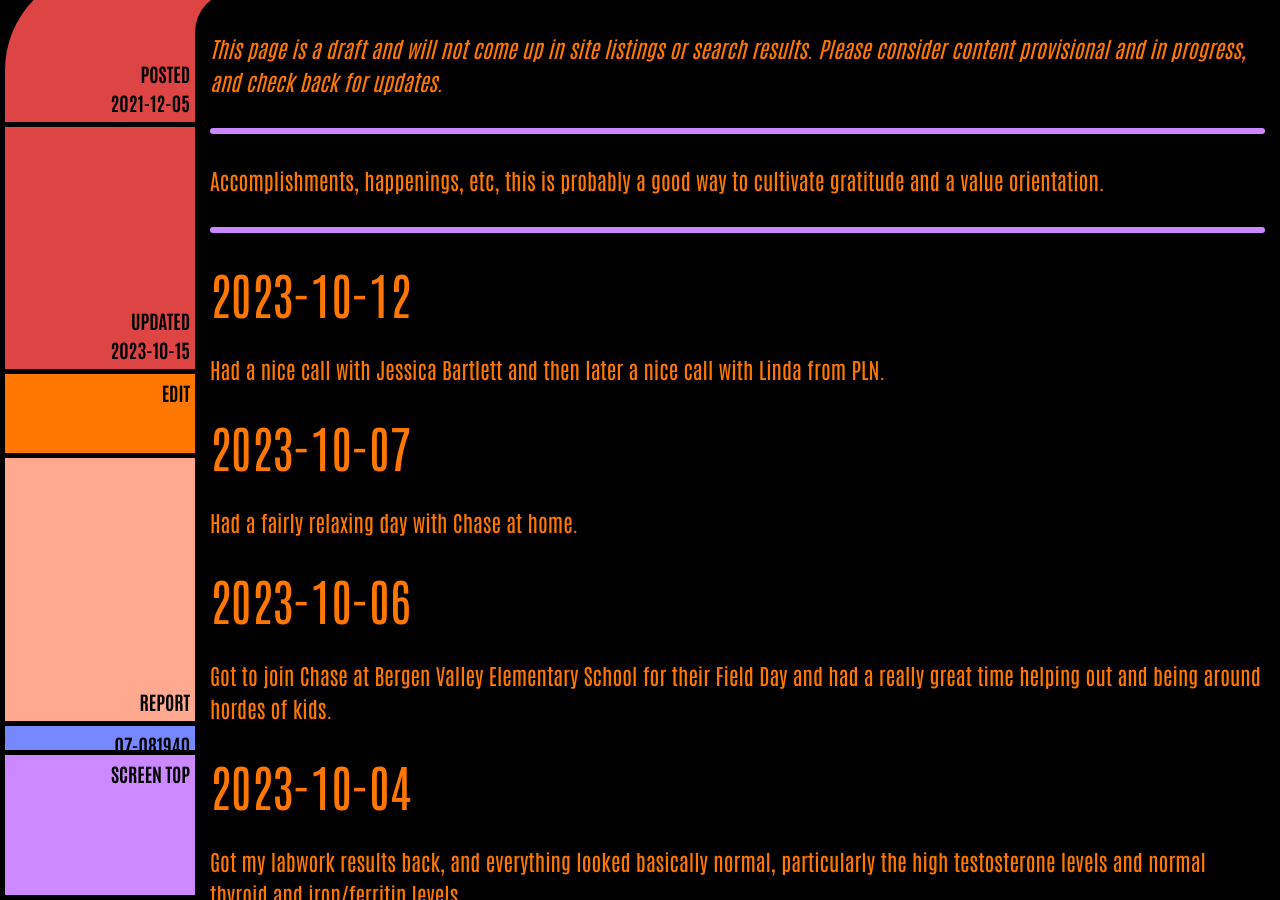
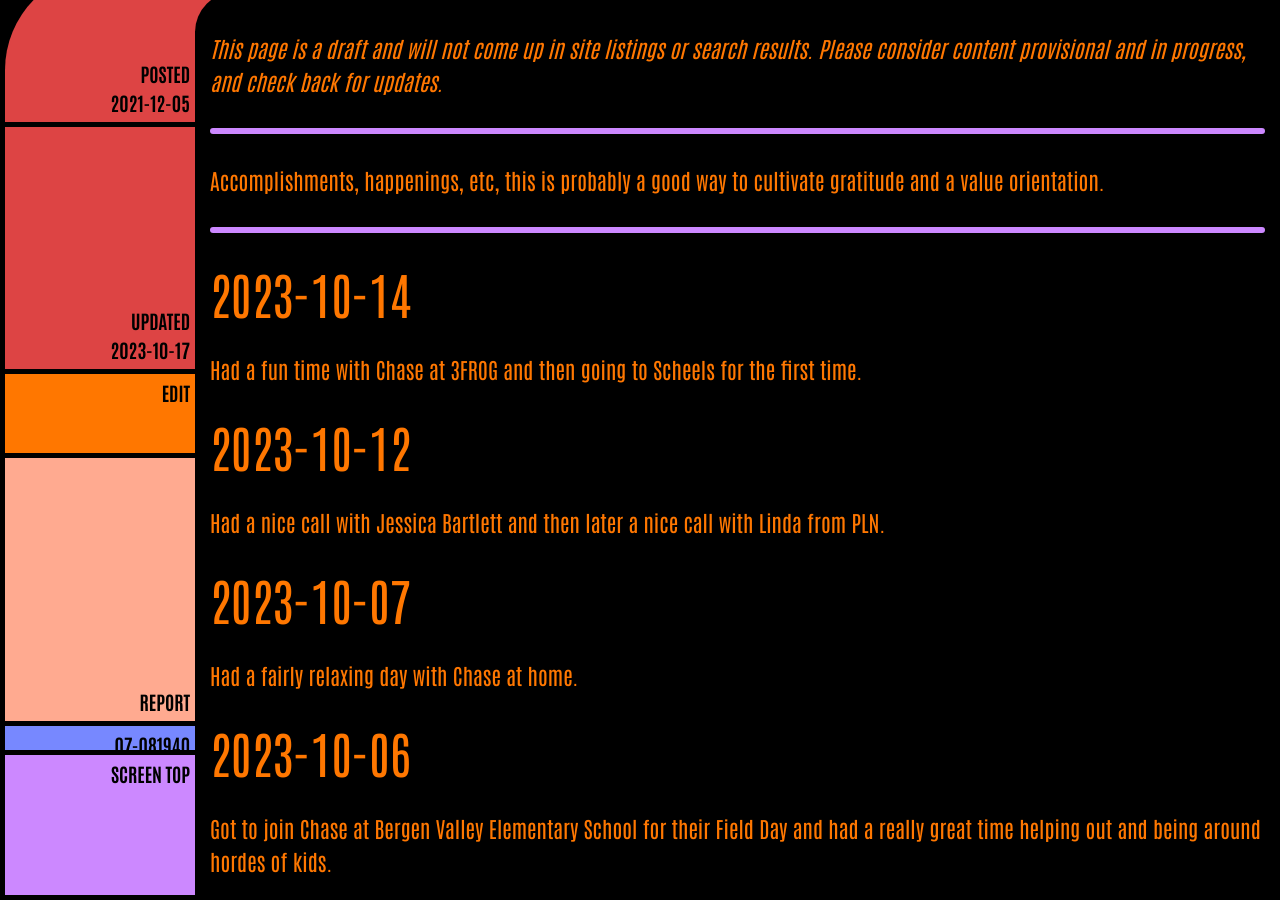
Before and after one commit to ArthurZey/arthurzey.github.io, a Jekyll site: the page built from _pages/one-good-thing.md, in a window 1280 px wide and 900 px high, scrolled down 333 px. Built offline with Jekyll 4.4.1, drawn with Linux system fonts in a browser that asks for light colours.

Commit message:
added 2023-10-14

```diff
--- a/_pages/one-good-thing.md
+++ b/_pages/one-good-thing.md
@@ -2,12 +2,15 @@
 title: One Good Thing
 description: "Accomplishments, happenings, etc, this is probably a good way to cultivate gratitude and a value orientation."
 date: "2021-12-05"
-last_modified_at: "2023-10-15T16:14:06+00:00"
+last_modified_at: "2023-10-17T12:23:45+00:00"
 tags:
   - happenings
   - draft
 sitemap: false
 ---
+
+## 2023-10-14
+Had a fun time with Chase at 3FROG and then going to Scheels for the first time.
 
 ## 2023-10-12
 Had a nice call with Jessica Bartlett and then later a nice call with Linda from PLN.
```
